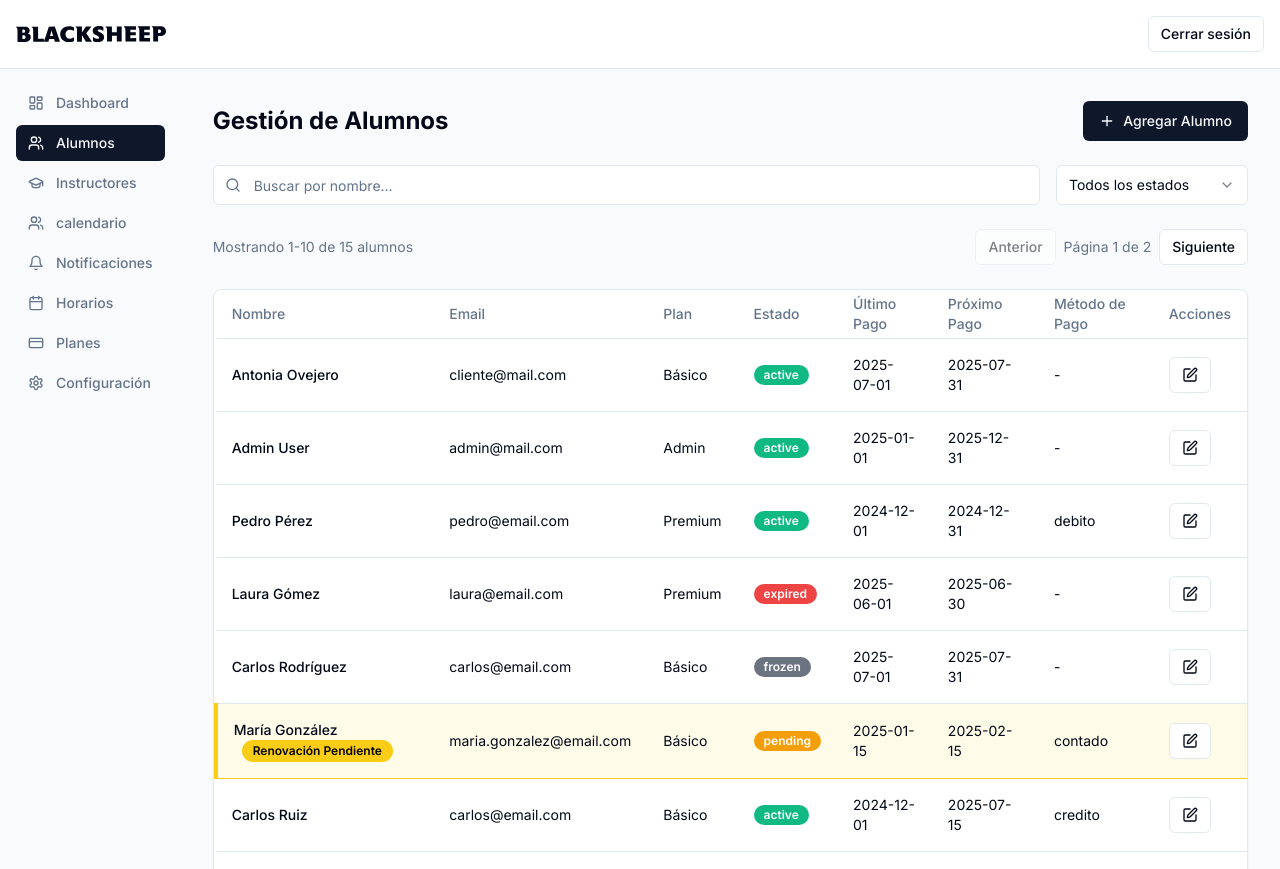
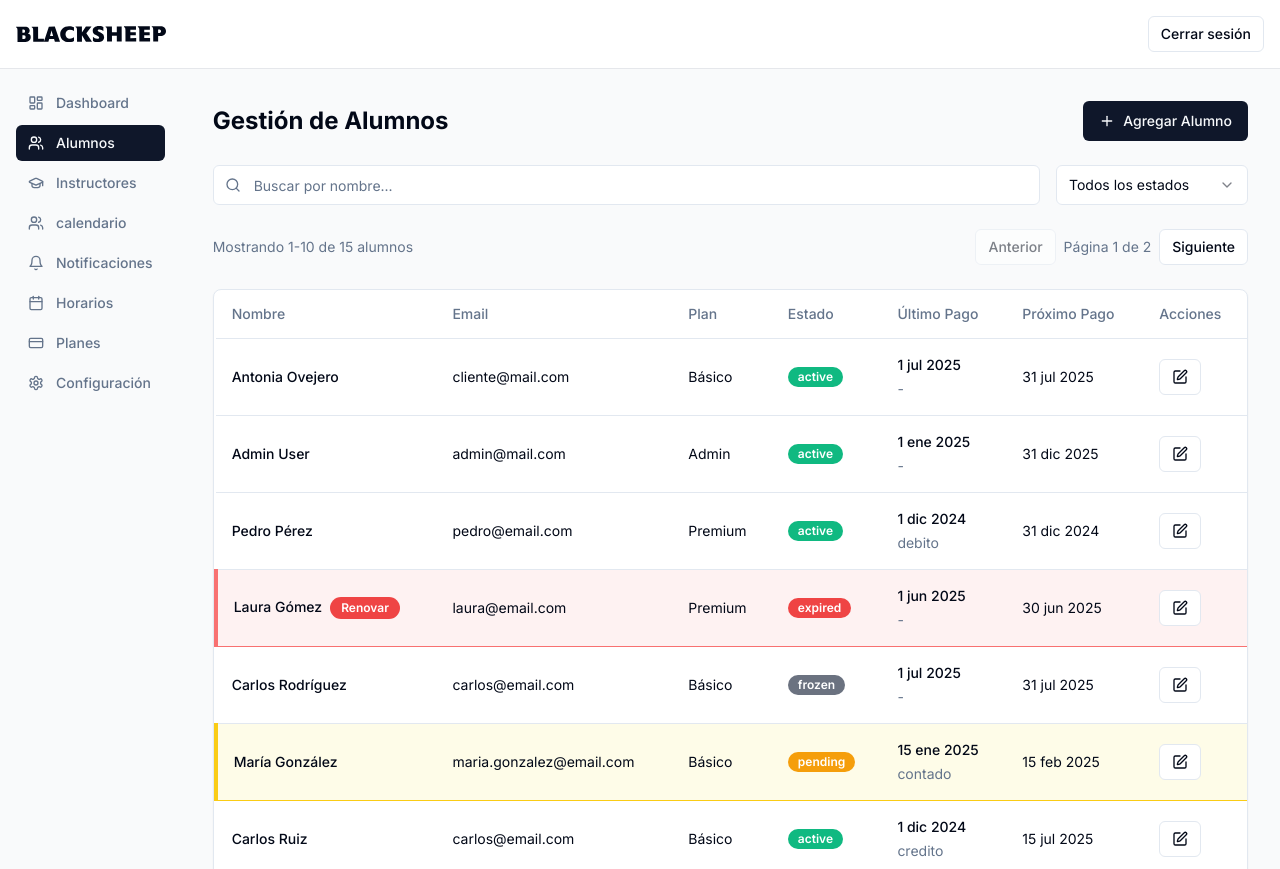
Before and after one commit to blackboardldb/bs-portal, a Next.js app: page /admin/alumnos in a window 1280 px wide. Built offline with nearby package versions, Linux system fonts and the light colour scheme.

Commit message:
Mejoras /alumno
mejoras data

```diff
--- a/app/admin/alumnos/page.tsx
+++ b/app/admin/alumnos/page.tsx
@@ -32,13 +32,22 @@ import { initialMembershipPlans } from "@/lib/mock-data";
 import type { FitCenterUserProfile } from "@/lib/types";
 import { usePagination, usePaginationControls } from "@/lib/use-pagination";
 
+// Función helper para formatear fechas
+const formatDate = (dateString: string | undefined): string => {
+  if (!dateString) return "-";
+
+  const date = new Date(dateString);
+  if (isNaN(date.getTime())) return "-";
+
+  return date.toLocaleDateString("es-ES", {
+    day: "numeric",
+    month: "short",
+    year: "numeric",
+  });
+};
+
 export default function AlumnosPage() {
-  const {
-    users = [],
-    createUser,
-    updateUser,
-    fetchUsers,
-  } = useBlackSheepStore();
+  const { users = [], addUser, updateUser, fetchUsers } = useBlackSheepStore();
 
   // Estado de paginación
   const limit = 10; // 10 alumnos por página
@@ -107,7 +116,15 @@ export default function AlumnosPage() {
       <div className="flex flex-col sm:flex-row justify-between items-start sm:items-center gap-4">
         <h1 className="text-2xl font-bold">Gestión de Alumnos</h1>
         <AddStudentModal
-          onAddStudent={createUser}
+          onAddStudent={(studentData) => {
+            const newStudent = {
+              ...studentData,
+              id: `usr_${Date.now()}_${Math.random()
+                .toString(36)
+                .substr(2, 9)}`,
+            };
+            addUser(newStudent);
+          }}
           plans={initialMembershipPlans}
         />
       </div>
@@ -131,7 +148,9 @@ export default function AlumnosPage() {
             <SelectItem value={STUDENT_STATES.ACTIVE}>Activo</SelectItem>
             <SelectItem value={STUDENT_STATES.INACTIVE}>Inactivo</SelectItem>
             <SelectItem value={STUDENT_STATES.EXPIRED}>Expirado</SelectItem>
-            <SelectItem value={STUDENT_STATES.PENDING}>Pendiente</SelectItem>
+            <SelectItem value={STUDENT_STATES.PENDING}>
+              Nuevo - Pendiente
+            </SelectItem>
           </SelectContent>
         </Select>
       </div>
@@ -179,7 +198,6 @@ export default function AlumnosPage() {
                 <TableHead>Estado</TableHead>
                 <TableHead>Último Pago</TableHead>
                 <TableHead>Próximo Pago</TableHead>
-                <TableHead>Método de Pago</TableHead>
                 <TableHead>Acciones</TableHead>
               </TableRow>
             </TableHeader>
@@ -187,7 +205,7 @@ export default function AlumnosPage() {
               {currentPageStudents.length === 0 ? (
                 <TableRow>
                   <TableCell
-                    colSpan={8}
+                    colSpan={7}
                     className="text-center py-8 text-muted-foreground"
                   >
                     {filteredStudents.length === 0
@@ -202,14 +220,16 @@ export default function AlumnosPage() {
                     className={
                       student.membership?.status === "pending"
                         ? "bg-yellow-50 border-l-4 border-yellow-400"
+                        : student.membership?.status === "expired"
+                        ? "bg-red-50 border-l-4 border-red-400"
                         : ""
                     }
                   >
                     <TableCell className="font-medium">
                       {student.firstName} {student.lastName}
-                      {student.membership?.status === "pending" && (
-                        <Badge className="ml-2 bg-yellow-400 text-black">
-                          Renovación Pendiente
+                      {student.membership?.status === "expired" && (
+                        <Badge className="ml-2 bg-red-500 text-white">
+                          Renovar
                         </Badge>
                       )}
                     </TableCell>
@@ -219,12 +239,18 @@ export default function AlumnosPage() {
                       {getStatusBadge(student.membership?.status || "inactive")}
                     </TableCell>
                     <TableCell>
-                      {student.membership?.currentPeriodStart}
+                      <div className="space-y-1">
+                        <div className="font-medium">
+                          {formatDate(student.membership?.currentPeriodStart)}
+                        </div>
+                        <div className="text-sm text-muted-foreground">
+                          {student.formaDePago || "-"}
+                        </div>
+                      </div>
                     </TableCell>
                     <TableCell>
-                      {student.membership?.currentPeriodEnd}
+                      {formatDate(student.membership?.currentPeriodEnd)}
                     </TableCell>
-                    <TableCell>{student.formaDePago || "-"}</TableCell>
                     <TableCell>
                       <div className="flex gap-2">
                         <Button
@@ -246,9 +272,7 @@ export default function AlumnosPage() {
 
       <StudentEditModal
         student={editingStudent}
-        onEdit={(updatedStudent) =>
-          updateUser(updatedStudent.id, updatedStudent)
-        }
+        onEdit={(updatedStudent) => updateUser(updatedStudent)}
         onClose={handleCloseEditModal}
       />
     </div>
--- a/components/admincomponents/add-student-modal.tsx
+++ b/components/admincomponents/add-student-modal.tsx
@@ -174,6 +174,13 @@ export function AddStudentModal({
     }
   }, [open, initialStudent]);
 
+  // Open modal when initialStudent is provided (for editing)
+  useEffect(() => {
+    if (initialStudent) {
+      setOpen(true);
+    }
+  }, [initialStudent]);
+
   // Función explícita para manejar cambios de fecha de inicio
   const handleJoinDateChange = useCallback(
     (newDate: string) => {
@@ -246,14 +253,16 @@ export function AddStudentModal({
 
   return (
     <Dialog open={open} onOpenChange={handleOpenChange}>
+      {!initialStudent && (
         <DialogTrigger asChild>
           <Button variant="default" className="flex items-center gap-2">
             <Plus className="w-4 h-4" />
             Agregar Alumno
           </Button>
         </DialogTrigger>
-      <DialogContent className="max-w-2xl">
-        <DialogHeader>
+      )}
+      <DialogContent className="max-w-2xl max-h-[90vh] flex flex-col">
+        <DialogHeader className="flex-shrink-0">
           <DialogTitle>
             {initialStudent ? "Editar Alumno" : "Agregar Alumno"}
           </DialogTitle>
@@ -263,7 +272,8 @@ export function AddStudentModal({
               : "Completa la información para agregar un nuevo alumno."}
           </DialogDescription>
         </DialogHeader>
-        <form onSubmit={handleSubmit} className="space-y-6">
+        <form onSubmit={handleSubmit} className="flex flex-col flex-1 min-h-0">
+          <div className="flex-1 overflow-y-auto space-y-6 pr-2">
             <div className="grid grid-cols-2 gap-4">
               <div>
                 <Label htmlFor="name">Nombre Completo *</Label>
@@ -441,8 +451,8 @@ export function AddStudentModal({
                 </SelectContent>
               </Select>
             </div>
-
-          <div className="flex justify-end gap-2 pt-4">
+          </div>
+          <div className="flex justify-end gap-2 pt-4 border-t mt-4 flex-shrink-0">
             <Button
               type="button"
               variant="outline"
--- a/components/admincomponents/notifications.tsx
+++ b/components/admincomponents/notifications.tsx
@@ -10,23 +10,16 @@ import {
   DialogHeader,
   DialogTitle,
 } from "@/components/ui/dialog";
-import { Input } from "@/components/ui/input";
 import { Label } from "@/components/ui/label";
 import { Textarea } from "@/components/ui/textarea";
 import { useBlackSheepStore } from "@/lib/blacksheep-store";
 import { useToast } from "@/components/ui/use-toast";
 import {
-  AlertTriangle,
   Clock,
-  Users,
-  Calendar,
-  TrendingUp,
-  AlertCircle,
   CheckCircle,
   XCircle,
   UserCheck,
   UserX,
-  MessageSquare,
   Bell,
 } from "lucide-react";
 import type { FitCenterUserProfile } from "@/lib/types";
@@ -37,13 +30,12 @@ interface Notification {
   title: string;
   description: string;
   timestamp: Date;
-  data?: any;
+  data?: unknown;
   resolved: boolean;
 }
 
 export function Notifications() {
-  const { users, classSessions, disciplines, updateUser } =
-    useBlackSheepStore();
+  const { users, classSessions, updateUser } = useBlackSheepStore();
   const { toast } = useToast();
   const [notifications, setNotifications] = useState<Notification[]>([]);
   const [isLoading, setIsLoading] = useState(true);
--- a/components/admincomponents/student-edit-modal.tsx
+++ b/components/admincomponents/student-edit-modal.tsx
@@ -3,10 +3,7 @@
 import React from "react";
 import type { FitCenterUserProfile } from "@/lib/types";
 import { AddStudentModal } from "./add-student-modal";
-import { useBlackSheepStore } from "@/lib/blacksheep-store";
-import { Badge } from "@/components/ui/badge";
-import { Button } from "@/components/ui/button";
-import { Card, CardContent, CardHeader, CardTitle } from "@/components/ui/card";
+import { initialMembershipPlans } from "@/lib/mock-data";
 
 interface StudentEditModalProps {
   student: FitCenterUserProfile | null;
@@ -19,92 +16,18 @@ export function StudentEditModal({
   onEdit,
   onClose,
 }: StudentEditModalProps) {
-  const { membershipPlans, approveRenewal, rejectRenewal } =
-    useBlackSheepStore();
-
   if (!student) return null;
 
-  const pendingRenewal = student.membership?.pendingRenewal;
-  const requestedPlan = pendingRenewal
-    ? membershipPlans.find((p) => p.id === pendingRenewal.requestedPlanId)
-    : null;
-
-  const handleApproveRenewal = async () => {
-    try {
-      await approveRenewal(student.id);
-      onClose();
-    } catch (error) {
-      console.error("Error approving renewal:", error);
-    }
-  };
-
-  const handleRejectRenewal = async () => {
-    try {
-      await rejectRenewal(student.id);
-      onClose();
-    } catch (error) {
-      console.error("Error rejecting renewal:", error);
-    }
-  };
-
   return (
-    <div>
-      {/* Modal de edición estándar */}
     <AddStudentModal
       onEditStudent={(id, updates) => {
         onEdit({ ...student, ...updates, id });
         onClose();
       }}
-        plans={membershipPlans}
+      plans={initialMembershipPlans}
       onClose={onClose}
       initialStudent={student}
       onAddStudent={() => {}}
     />
-      {/* Si hay renovación pendiente, mostrar sección especial */}
-      {pendingRenewal && (
-        <Card className="mt-4 border-yellow-400 border-2">
-          <CardHeader>
-            <CardTitle>
-              <Badge className="bg-yellow-400 text-black mr-2">
-                Renovación Pendiente
-              </Badge>
-              Solicitud de Renovación
-            </CardTitle>
-          </CardHeader>
-          <CardContent>
-            <div className="mb-2">
-              <span className="font-semibold">Plan solicitado: </span>
-              {requestedPlan
-                ? requestedPlan.name
-                : pendingRenewal.requestedPlanId}
-            </div>
-            <div className="mb-2">
-              <span className="font-semibold">Método de pago: </span>
-              {pendingRenewal.requestedPaymentMethod}
-            </div>
-            <div className="mb-2">
-              <span className="font-semibold">Fecha de solicitud: </span>
-              {new Date(pendingRenewal.requestDate).toLocaleString()}
-            </div>
-            <div className="flex gap-2 mt-4">
-              <Button
-                size="sm"
-                className="bg-green-600 hover:bg-green-700 text-white"
-                onClick={handleApproveRenewal}
-              >
-                Aprobar
-              </Button>
-              <Button
-                size="sm"
-                className="bg-red-600 hover:bg-red-700 text-white"
-                onClick={handleRejectRenewal}
-              >
-                Rechazar
-              </Button>
-            </div>
-          </CardContent>
-        </Card>
-      )}
-    </div>
   );
 }
```
Lines whose indentation alone changed are shown as unchanged.
